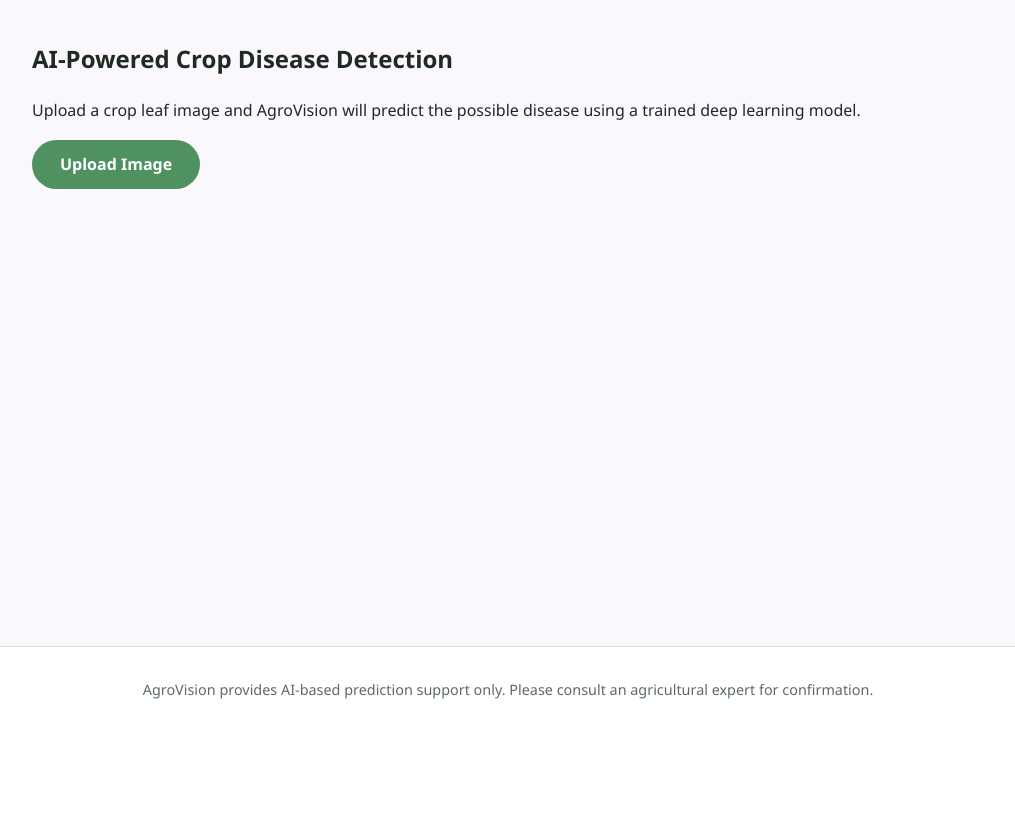
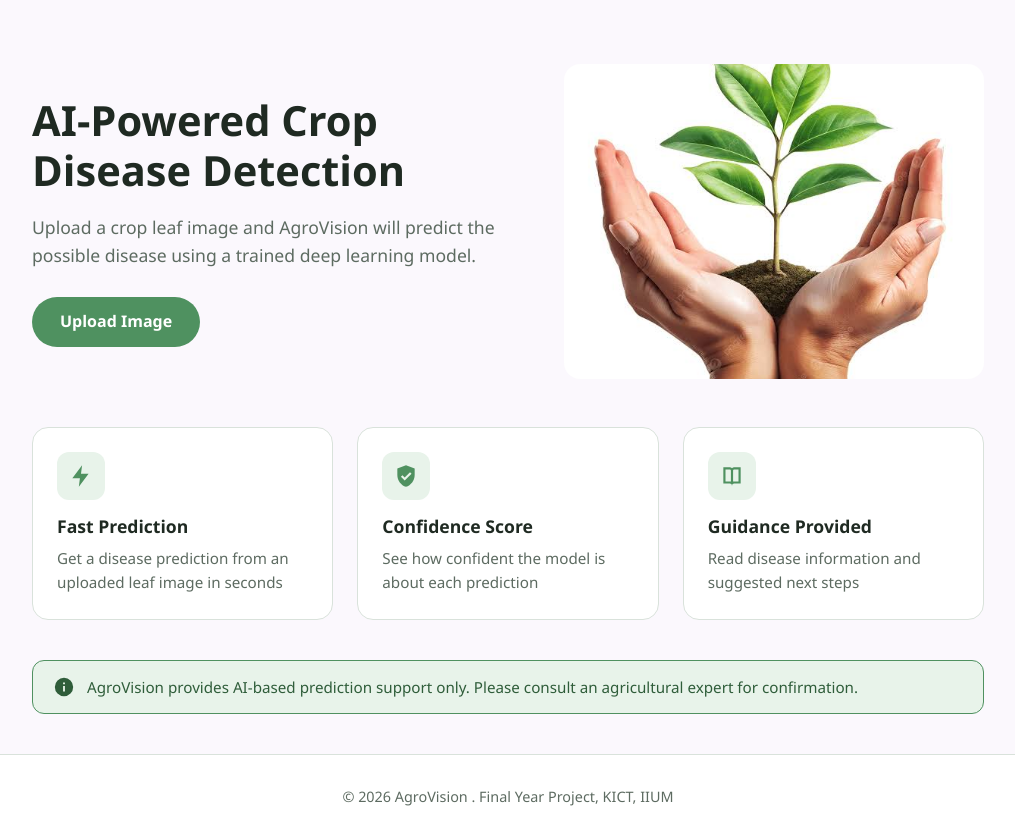
Before and after one commit to srkhdj44/agrovision, a Flask app: page / in a window 1280 px wide. Shown: the part 69-908 px from the top of the page, without its empty margins (132-1147 px from the left). Before the commit the page ends 768 px from the top, so only its background shows below. Run offline with Flask 3, Linux system fonts and the light colour scheme.

Commit message:
Add hero layout and image, Add feature cards to homepage, Add notice box and update footer

```diff
--- a/static/css/style.css
+++ b/static/css/style.css
@@ -104,3 +104,127 @@ h1 { color: var(--text); margin-top: 0; }
 .btn:hover {
     background: var(--green-dark);
 }
+
+/*----------Hero---------*/
+.hero {
+    display: flex;
+    align-items: center;
+    justify-content: space-between;
+    gap: 40px;
+    padding: 24px 0 48px;
+}
+
+.hero-text {
+    flex: 1;
+}
+
+.hero-text h1 {
+    font-size: 2.6rem;
+    line-height: 1.2;
+    margin-bottom: 16px;
+}
+
+.hero-text p {
+    font-size: 1.1rem;
+    color: var(--muted);
+    margin-bottom: 28px;
+    max-width: 480px;
+}
+
+.hero-image {
+    flex: 1;
+    max-width: 420px;
+    width: 100%;
+    border-radius: 16px;
+    object-fit: cover;
+    aspect-ratio: 4 / 3;
+}
+
+/*On phones, stack the pitcure under text */
+@media (max-width: 700px) {
+    .hero {
+        flex-direction: column;
+        text-align: center;
+    }
+
+    .hero-text p{
+        margin-left: auto;
+        margin-right: auto;
+    }
+
+    .hero-text h1 {
+        font-size: 2rem;
+    }
+}
+    /*----Feature Cards-----*/
+
+    .features{
+        display: grid;
+        grid-template-columns: repeat(3, 1fr);
+        gap: 24px;
+        margin-bottom: 40px;
+    }
+
+    .feature-card {
+        background: #ffffff;
+        border: 1px solid var(--border);
+        border-radius: 16px;
+        padding: 24px;
+        transition: box-shadow 0.2s, transform 0.2s;
+    }
+
+    .feature-card:hover {
+        box-shadow: 0 8px 24px rgba(47, 93, 58, 0.12);
+        transform: translateY(-3px);
+    }
+
+    .feature-icon {
+        display: inline-flex;
+        align-items: center;
+        justify-content: center;
+        width: 48px;
+        height: 48px;
+        border-radius: 12px;
+        background: var(--green-light);
+        color: var(--green);
+        margin-bottom: 12px;
+    }
+
+    .feature-card h3 {
+        margin: 0 0 6px;
+        font-size: 1.1rem;
+    }
+
+    .feature-card p {
+        margin: 0;
+        color: var(--muted);
+        font-size: 0.95rem;
+    }
+
+    /*One card per row on phones*/
+    @media (max-width: 700px) {
+        .features {
+            grid-template-columns: 1fr;
+        }
+    }
+
+    /*-----Notice Box-----*/
+    .notice {
+        display: flex;
+        align-items: center;
+        gap: 12px;
+        background: var(--green-light);
+        border: 1px solid var(--green);
+        border-radius: 12px;
+        padding: 14px 20px;
+        color: var(--green-dark);
+    }
+
+    .notice svg {
+        flex-shrink: 0;
+    }
+
+    .notice p {
+        margin: 0;
+        font-size: 0.95rem;
+    }
--- a/templates/base.html
+++ b/templates/base.html
@@ -26,7 +26,7 @@
     </main>
 
     <footer class="footer">
-        <p>AgroVision provides AI-based prediction support only. Please consult an agricultural expert for confirmation.</p>
+        <p>&copy; 2026 AgroVision . Final Year Project, KICT, IIUM</p>
     </footer>
 </body>
 </html>
--- a/templates/index.html
+++ b/templates/index.html
@@ -9,5 +9,46 @@
         <p>Upload a crop leaf image and AgroVision will predict the possible disease using a trained deep learning model.</p>
         <a href="/upload" class="btn">Upload Image</a>
     </div>
+    <img src="{{ url_for('static', filename='images/hero.jpg') }}" alt="Plant leaf" class="hero-image">
 </section>
+
+<section class="features">
+    <div class="feature-card">
+        <div class="feature-icon">
+            <svg viewBox="0 0 24 24" width="26" height="26" aria-hidden="true">
+                <path fill="currentColor" d="M13 2 4 14h7l-1 8 9-12h-7z"/>
+            </svg>
+        </div>
+        <h3>Fast Prediction</h3>
+        <p>Get a disease prediction from an uploaded leaf image in seconds</p>
+    </div>
+
+    <div class="feature-card">
+        <div class="feature-icon">
+            <svg viewBox="0 0 24 24" width="26" height="26" aria-hidden="true">
+                <path fill="currentColor" d="M12 2 4 5v6c0 5 3.4 9.5 8 11 4.6-1.5 8-6 8-11V5zm-1.2 14.2-3.5-3.5 1.4-1.4 2.1 2.1 4.9-4.9 1.4 1.4z"/>
+            </svg>
+        </div>
+        <h3>Confidence Score</h3>
+        <p>See how confident the model is about each prediction</p>
+    </div>
+
+    <div class="feature-card">
+        <div class="feature-icon">
+            <svg viewBox="0 0 24 24" width="26" height="26" aria-hidden="true">
+                <path fill="currentColor" d="M4 4h6a3 3 0 0 1 2 .8A3 3 0 0 1 14 4h6v15h-6a2 2 0 0 0-2 2 2 2 0 0 0-2-2H4zm2 2v11h4a4 4 0 0 1 1 .1V7a1 1 0 0 0-1-1zm12 0h-4a1 1 0 0 0-1 1v10.1a4 4 0 0 1 1-.1h4z"/>
+            </svg>
+        </div>
+        <h3>Guidance Provided</h3>
+        <p>Read disease information and suggested next steps</p>
+    </div>
+</section>
+
+<div class="notice">
+    <svg viewBox="0 0 24 24" width="22" height="22" aria-hidden="true">
+        <path fill="currentColor" d="M12 2a10 10 0 1 0 0 20 10 10 0 0 0 0-20zm1 15h-2v-6h2zm0-8h-2V7h2z"/>
+    </svg>
+    <p>AgroVision provides AI-based prediction support only. Please consult an agricultural expert for confirmation.</p>
+</div>
+
 {% endblock %}
```
Also changed, not shown: static/images/hero.jpg (added).
